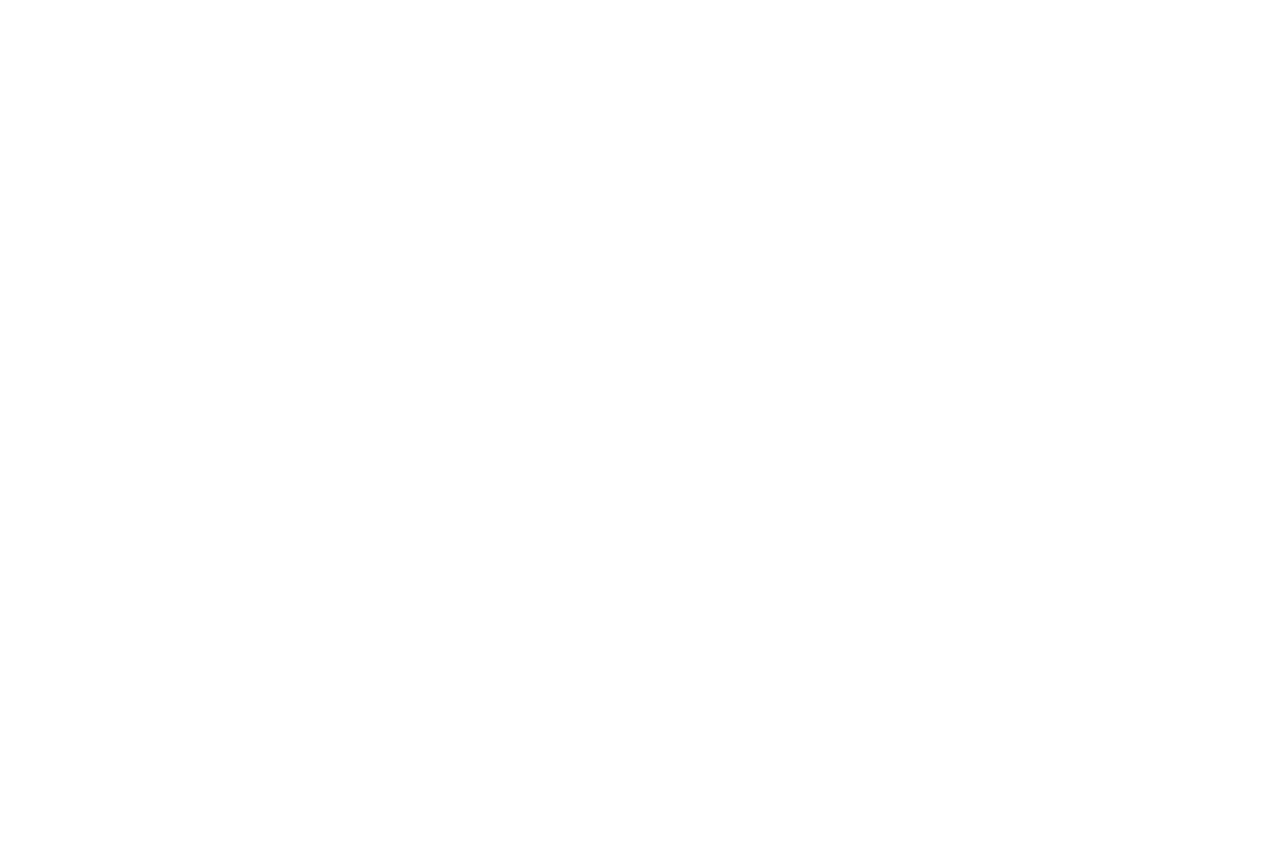
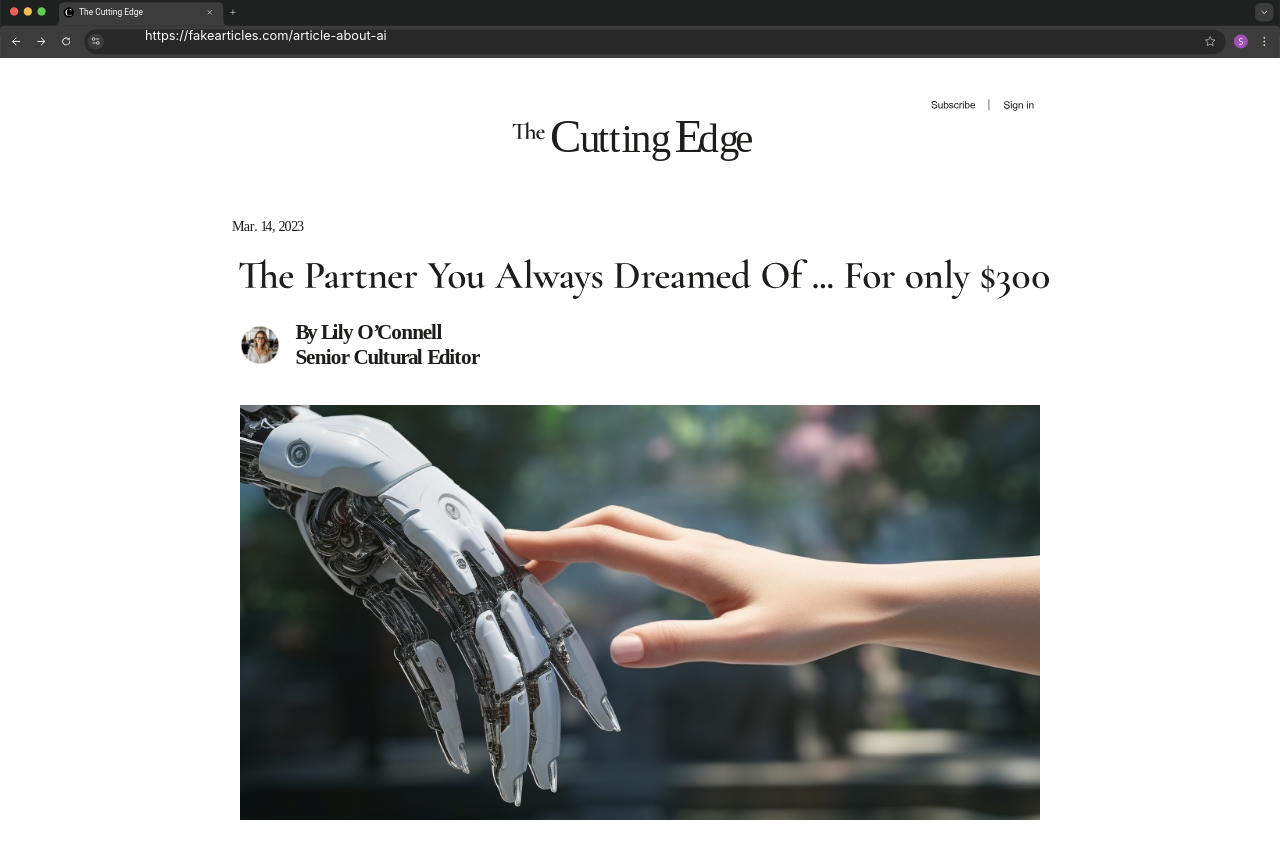
Before and after one commit to ivan-samokhin/articles, a Vue app: page / in a window 1280 px wide. Before the commit this address had no page. Before the commit the page ends 800 px from the top, so only its background shows below. Built offline with nearby package versions, Linux system fonts and the light colour scheme.

Commit message:
initial-deploy

```diff
--- a/src/App.vue
+++ b/src/App.vue
@@ -1,10 +1,12 @@
 <script setup>
 import { RouterLink, RouterView } from 'vue-router'
+import CuttingEdge from './views/CuttingEdge.vue'
 
 </script>
 
 <template>
  <RouterView></RouterView>
+ <CuttingEdge/>
 </template>
 
 <style scoped>
```
